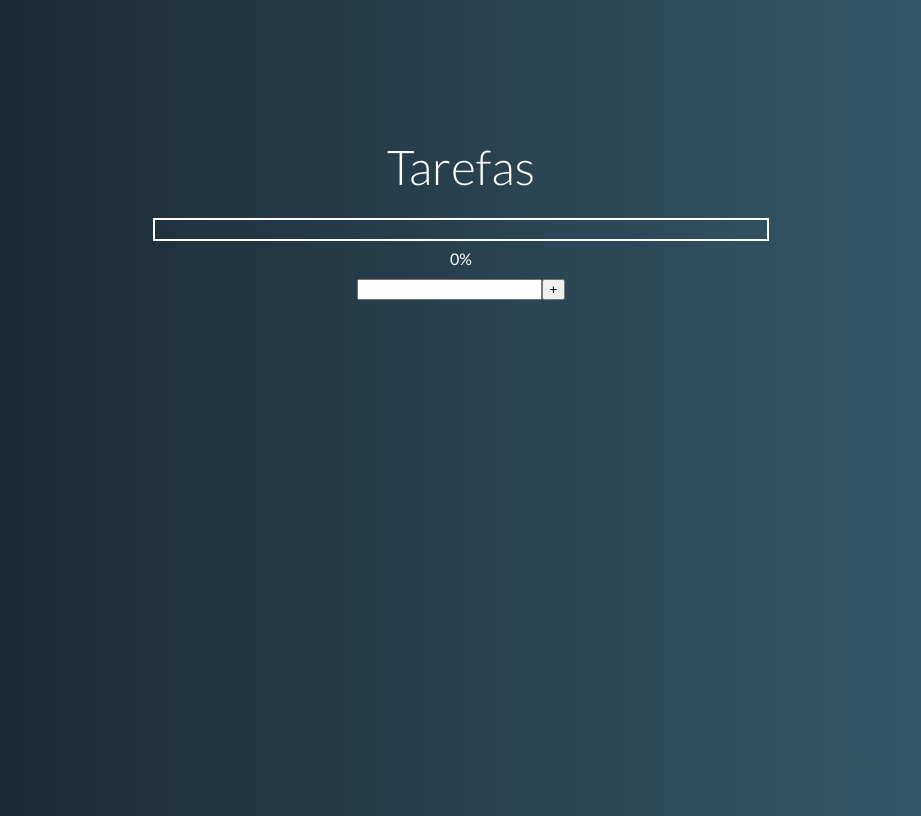
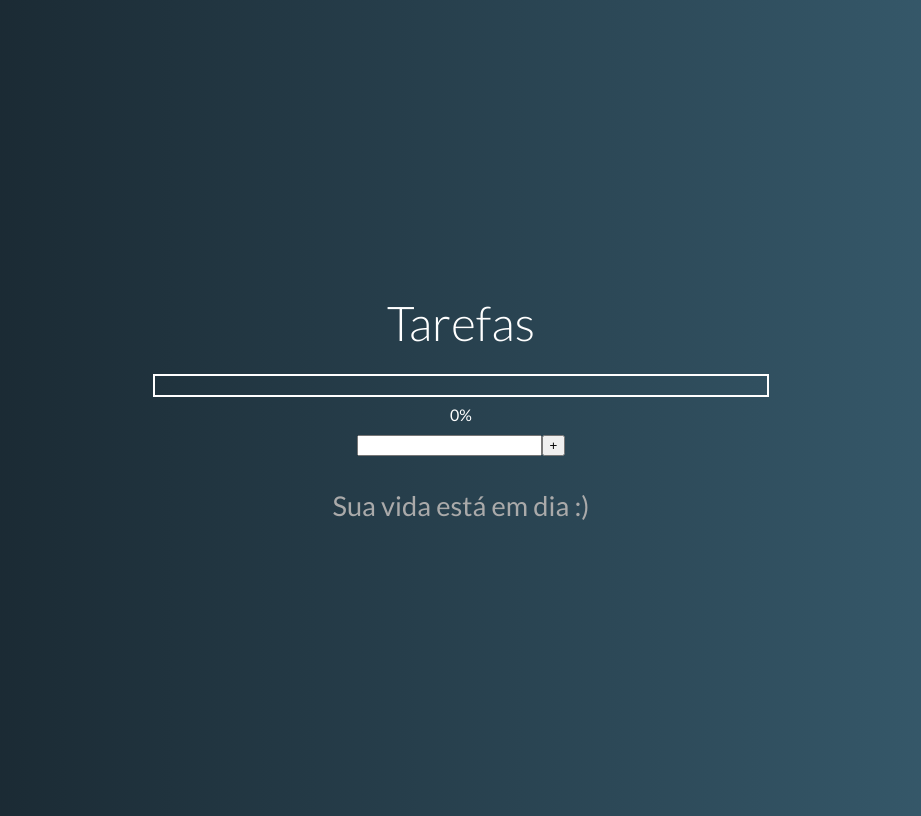
Before and after one commit to ViniciusTBednascki/CursoVuejs, a Vue app in the folder projeto02-Tarefas/tarefas/: page / in a window 1280 px wide. Shown: the whole page, without its empty margins (179-1100 px from the left). Built offline with nearby package versions, Linux system fonts and the light colour scheme.

Commit message:
mudando o estilo da lista de tarefas, criando um componente só da tarefa e ajustando o evento para que funcione com o novo componente

```diff
--- /dev/null
+++ b/projeto02-Tarefas/tarefas/src/components/task.vue
@@ -0,0 +1,47 @@
+<template>
+    <div class="task" :class="task.status" @click="statusChange">
+        <p>{{task.name}}</p>
+    </div>
+</template>
+
+<script>
+export default {
+    props: {
+        task: {type: Object, required: true}
+    },
+    methods: {
+        statusChange() {
+            this.$emit('myStatusChanged', this)
+        }
+    }
+}
+</script>
+
+<style scoped>
+    .task {
+        box-sizing: border-box;
+        width: 350px;
+        height: 150px;
+        padding: 10px;
+        border-radius: 8px;
+        font-size: 2rem;
+        font-weight: 300;
+        cursor: pointer;
+        user-select: none;
+        display: flex;
+        justify-content: center;
+        align-items: center;
+    }
+
+    .todo {
+        border-left: 12px solid #B73229;
+        background-color: #F44336;
+    }
+
+    .done {
+        color: #DDD;
+        border-left: 12px solid #0A8F08;
+        background-color: #4CAf50;
+        text-decoration: line-through;
+    }
+</style>
--- a/projeto02-Tarefas/tarefas/src/components/taskList.vue
+++ b/projeto02-Tarefas/tarefas/src/components/taskList.vue
@@ -1,20 +1,21 @@
 <template>
-    <ul class="taskList">
-        <template v-for="task in taskList">
-            <div :key="task.name" @click="chageTaskStatus(task)"  class="task" :class="task.status">
-                <h3>{{task.name}}</h3>
-            </div>
+    <div class="taskList">
+        <template v-if="taskList.length">
+            <task v-for="task in taskList" :key="task.name" :task="task" @myStatusChanged="changeTaskStatus(task)" />
         </template>
-    </ul>
+        <p v-else class="noTask">Sua vida está em dia :)</p>
+    </div>
 </template>
 
 <script>
+import Task from './task.vue'
 export default {
+    components: {Task},
     props: {
-        taskList: Array
+        taskList: { type: Array, required: true}
     },
     methods: {
-        chageTaskStatus(task) {
+        changeTaskStatus(task) {
             const index = this.taskList.indexOf(task)
             this.$emit('statusChanged', index)
         }
@@ -24,11 +25,6 @@ export default {
 
 <style scoped>
     .taskList {
-        height: 50%;
-        width: 100%;
-    }
-
-    ul {
         display: flex;
         flex-wrap: wrap;
         justify-content: center;
@@ -39,24 +35,12 @@ export default {
         text-align: center;
     }
 
-    .task {
-        cursor: pointer;
-        display: flex;
-        justify-content: center;
-        align-items: center;
-        height: 30%;
-        width: 20%;
-        margin: 0.5rem;
+    .taskList .task {
+        margin: 5px;
     }
 
-    .todo {
-        background-color:rgb(138, 0, 0);
-        border: 2px solid rgb(78, 0, 0);
-    }
-
-    .done {
-        background-color: rgb(0, 180, 0);
-        border: 2px solid darkgreen;
-        text-decoration: line-through;
+    .noTask {
+        color: #AAA;
+        font-size: 1.7rem;
     }
 </style>
```
